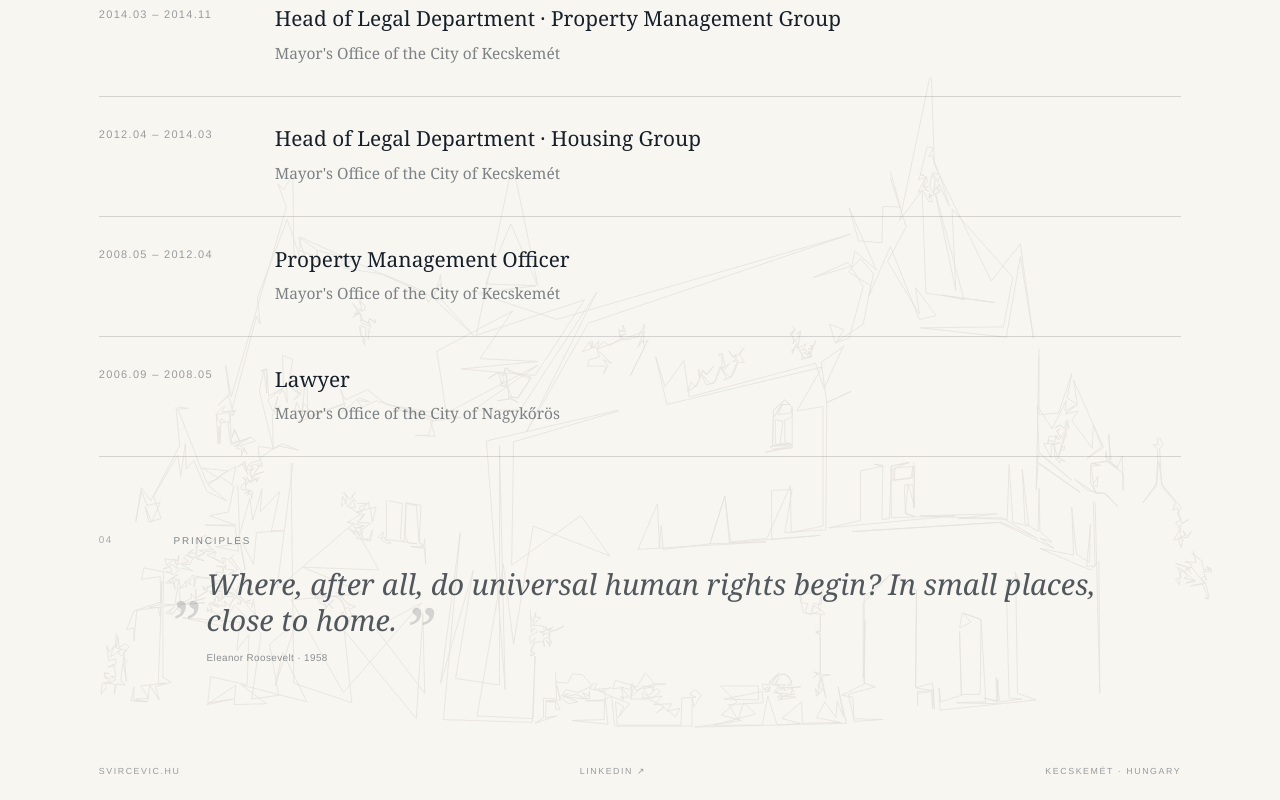
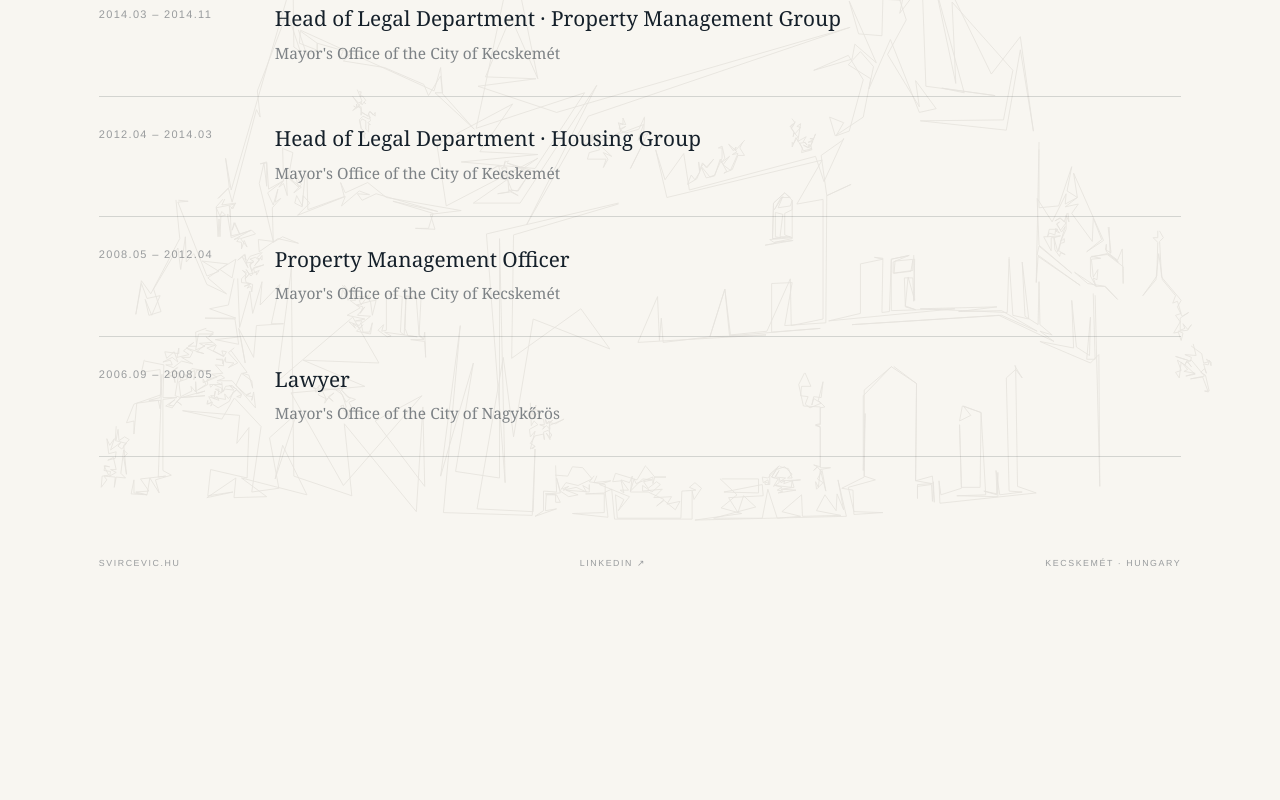
Before and after one commit to svircevicnikola/svircevic-hu, a Next.js app: page /agota/en in a window 1280 px wide. Shown: the part 2293-3093 px from the top of the page. After the commit the page ends 2886 px from the top, so only its background shows below. Built offline with nearby package versions, Linux system fonts and the light colour scheme.

Commit message:
Remove unrelated closing quotation section

```diff
--- a/app/agota/en/page.tsx
+++ b/app/agota/en/page.tsx
@@ -189,17 +189,7 @@ export default function AgotaEnglishPage() {
         </div>
       </section>
 
-      <section className="agota-quote section-grid">
-        <div className="section-index">04</div>
-        <div className="quote-content">
-            <span className="section-kicker">PRINCIPLES</span>
-          <div className="quote-line">
-            <span className="quote-mark quote-mark-open" aria-hidden="true">„</span>
-            <p className="quote-text">Where, after all, do universal human rights begin? In small places, close to home.<span className="quote-mark quote-mark-close" aria-hidden="true">”</span></p>
-            <span className="quote-attribution">Eleanor Roosevelt · 1958</span>
-          </div>
-        </div>
-      </section>
+
 
       <footer className="agota-footer">
         <a href="https://svircevic.hu">SVIRCEVIC.HU</a>
```
